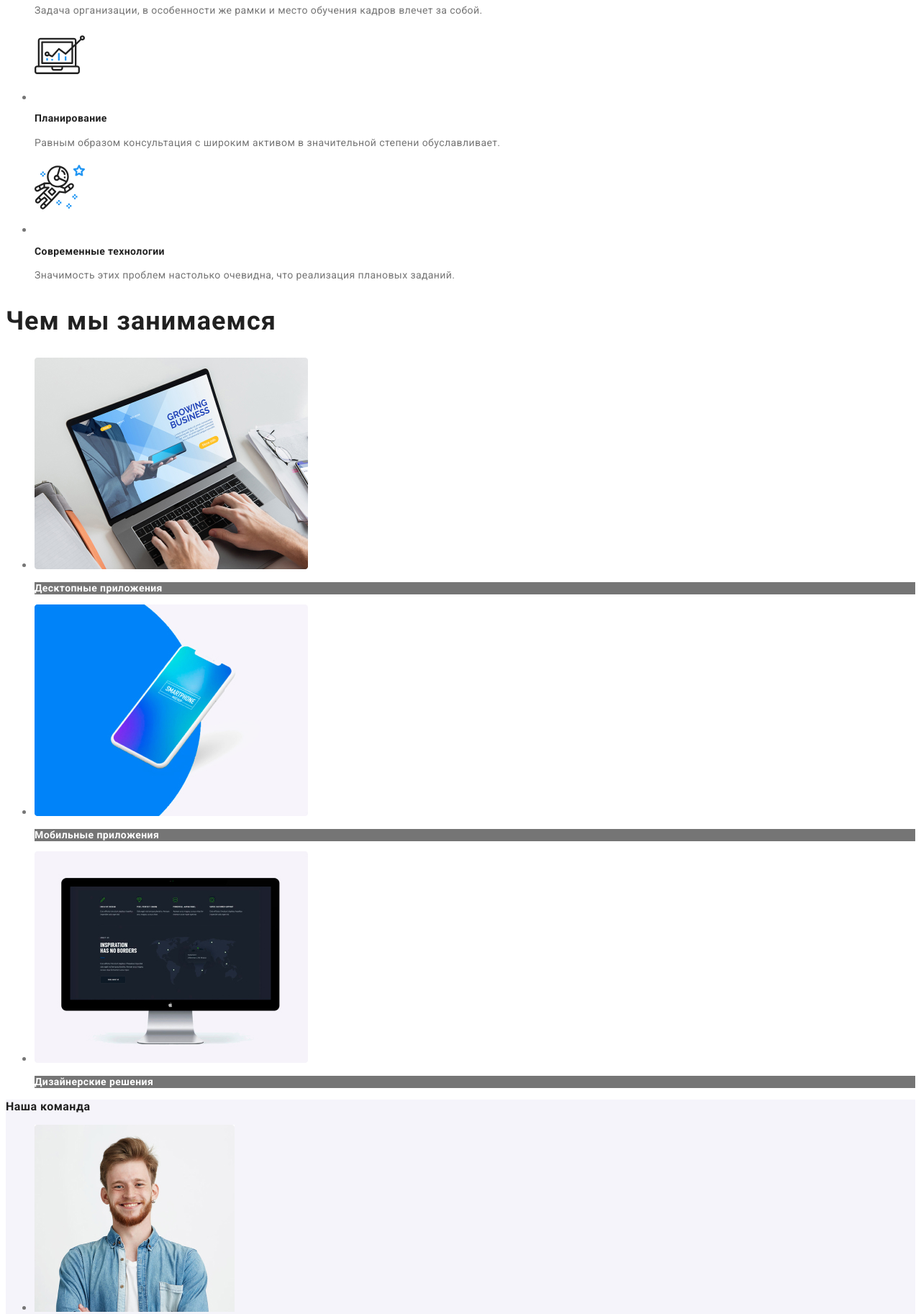
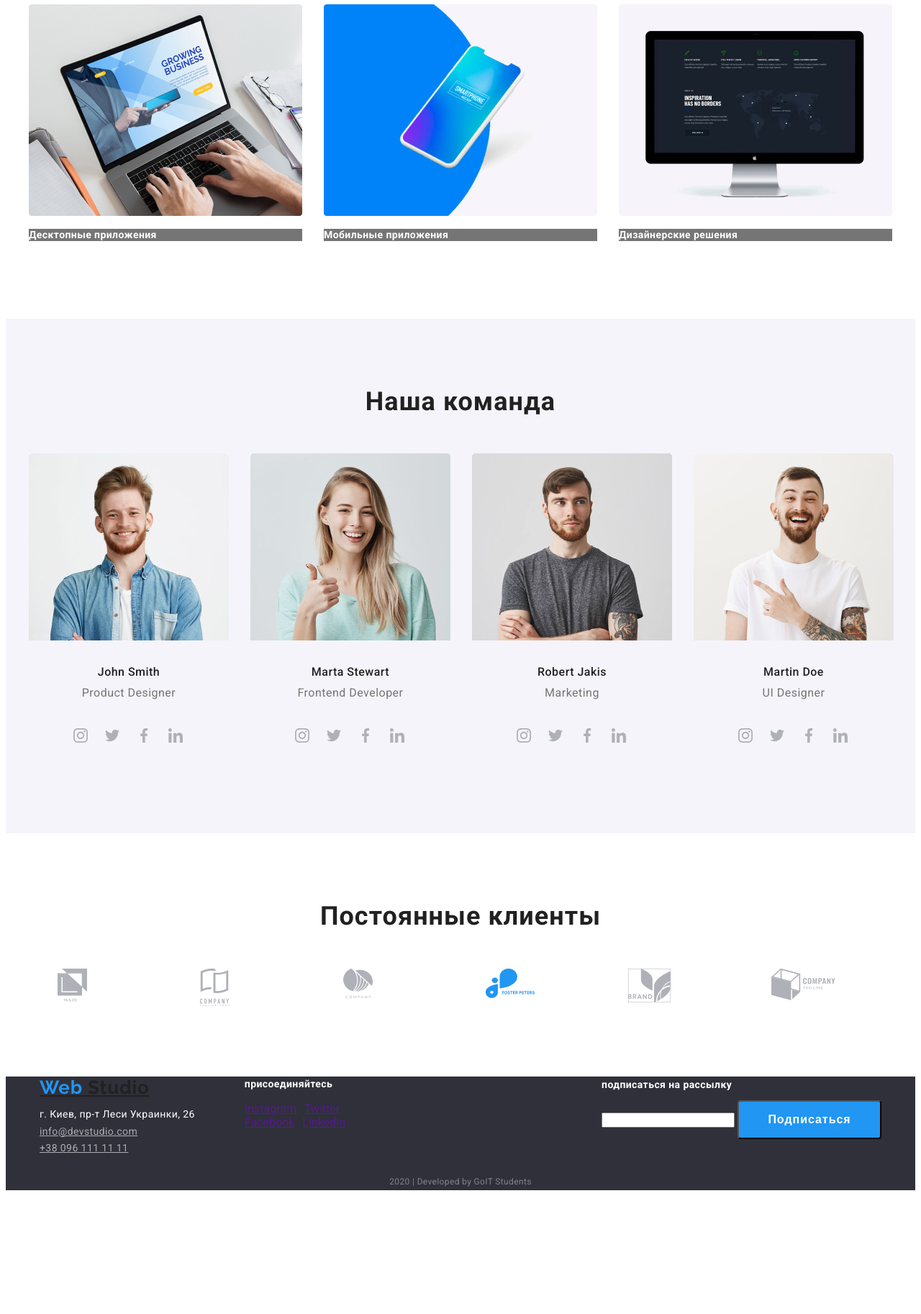
Before and after one commit to Andrey-Kasperovych/goit-markup-hw-03, a plain HTML site: page index.html in a window 1280 px wide. Shown: the part 703-2529 px from the top of the page at 72% size. After the commit the page ends 2369 px from the top, so only its background shows below. Drawn offline with Linux system fonts and the light colour scheme.

Commit message:
Вроди всё... Первый полный вариант работы.

```diff
--- a/css/styles.css
+++ b/css/styles.css
@@ -34,15 +34,19 @@ body {font-family: Roboto, sans-serif;
     color: var(--primary-text-color);
       }
 
-.page-header {
+/*.page-header {
     background-color: #ccc;
-}
+} */
 
 .container {
     margin-left: auto;
     margin-right: auto;
     width: 1200px;
-    outline: 2px solid tomato;
+    }
+
+.main-nav{
+    display: flex;
+    align-items: center;
 }
 
 .logo {color: var(--title-text-color);
@@ -52,6 +56,11 @@ body {font-family: Roboto, sans-serif;
        line-height: 1.2;
        letter-spacing: 0.03em;
 }
+
+/*.container .logo {
+    padding-top: 24px;
+    padding-bottom: 25px;
+}*/
 
 span{color: var(--accent);}
 
@@ -67,13 +76,49 @@ span{color: var(--accent);}
     letter-spacing: 0.02em;
     }
 
-.site-nav .link{color: var(--title-text-color);}
+.site-nav {
+    display: flex;
+    margin-left: 86px;
+}
+
+/*.site-nav .item {
+    margin-right: 50px;
+}
+
+.site-nav .item:last-child {
+    margin-right: 0;
+}*/
+
+.site-nav .item:not(:last-child) {
+    margin-right: 50px;
+}
+
+.site-nav .link{
+    display: block;
+    color: var(--title-text-color);
+    padding-top: 32px;
+    padding-bottom: 32px;
+}
 
 .site-nav .link:hover, .site-nav .link:focus{color: #2196f3;}
 
 .site-nav .link.current{color: var(--accent) ;}
 
-.auth-nav .link{color: var(--primary-text-color);}
+.auth-nav {
+    display: flex;
+    margin-left: auto;
+}
+
+.auth-nav .item + .item {
+    margin-left: 30px;
+}
+
+
+.auth-nav .link{display: block;
+                color: var(--primary-text-color);
+                padding-top: 32px;
+                padding-bottom: 32px;
+}
 
 .auth-nav .link:hover, .auth-nav .link:focus{color: #2196f3;}
 
@@ -81,8 +126,7 @@ span{color: var(--accent);}
     margin-bottom: 94px;
     text-align: center;
     background-color: var(--primary-text-color);
-    outline: 2px solid tomato;
-}
+    }
 
 
 .hero-title{
@@ -105,6 +149,33 @@ span{color: var(--accent);}
 
 .section{
     margin-top: 0;
+    margin-bottom: 94px;
+   }
+
+.section, .detalis{
+
+    width: 1231px;
+    padding-left: 15px;
+    padding-right: 15px;
+    margin-left: auto;
+    margin-right: auto;
+
+}
+
+.advantage-list {
+    display: flex;
+    list-style: none;
+    padding-left: 0;
+    padding-right: 0;
+}
+
+.advantage-list .item {
+    width: 278px;
+    margin-right: 29px;
+}
+
+.advantage-list .item:nth-child(4n) {
+    margin-right: 0;
 }
 
 .advantage-kartinka{
@@ -116,19 +187,48 @@ span{color: var(--accent);}
                       font-size: 14px;
                       line-height: 1.2;
                       letter-spacing: 0.03em;
+                      margin-top: 0;
+                      margin-bottom: 10px;
 
 }
 
 .advantage-list p {font-size: 14px;
                    line-height: 1.71;
                    letter-spacing: 0.03em;
+                   margin-top: 0;
+                   margin-bottom: 0;
                 }
+
+.section, .workk {
+    width: 1230px;
+    padding-left: 15px;
+    padding-right: 15px;
+    margin-left: auto;
+    margin-right: auto;
+}
+
+.work-list {
+    display: flex;
+    list-style: none;
+    padding-left: 0;
+    padding-right: 0;
+}
+
+.work-list .item {
+    width: 380px;
+    margin-right: 30px;
+}
+
+.work-list .item:nth-child(3n) {
+    margin-right: 0;
+}
 
 .work-title{color: var(--title-text-color);
             font-weight: bold;
             font-size: 36px;
             line-height: 1.17;
             letter-spacing: 0.03em;
+            text-align: center;
         }
 
 .work-list .work{background-color: var(--primary-text-color);
@@ -139,45 +239,153 @@ span{color: var(--accent);}
            letter-spacing: 0.03em;
 }
 
+.team-foto {
+    margin-bottom: 30px;
+}
+
 .team-title {
-    font-size: 16px;
+    font-size: 36px;
     line-height: 1.2;
     letter-spacing: 0.03em;
+    text-align: center;
+    margin-top: 0;
+    margin-bottom: 50px;
 }
 
 .team-list h3 {
     font-weight: 500;
     font-size: 16px;
     line-height: 1.2;
-    letter-spacing: 0.03em;}
+    letter-spacing: 0.03em;
+    margin-top: 0;
+    margin-bottom: 10px;
+    text-align: center;
+}
+
+.team-list {
+    display: flex;
+    padding-left: 0;
+    list-style: none;
+}
 
 .team-list p {
          font-size: 16px;
          line-height: 1.2;
-         letter-spacing: 0.03em;}
+         letter-spacing: 0.03em;
+         margin-top: 0;
+         margin-bottom: 28px;
+         text-align: center;
+}
 
-.section-team {background-color: #f5f4fa;}
+.cvet-fona {
+    background-color: #f5f4fa;
+}
+
+.team-list .item {
+    width: 278px;
+    margin-right: 30px;
+}
+
+.team-list .soc-seti {
+    display: flex;
+    list-style: none;
+    padding: 0;
+    margin-left: 50px;
+}
+
+.team-list .item:nth-child(4n) {
+    margin-right: 0;
+}
+.section-team {
+             /*background-color: #f5f4fa;*/
+             padding-top:94px;
+             padding-bottom: 94px;
+             width: 1200px;
+             margin-left: auto;
+             margin-right: auto;
+}
 
 .team-title, .team-list h3 {color: var(--title-text-color);}
+
+
 
 .customers {color: var(--title-text-color);
     font-weight: bold;
     font-size: 36px;
     line-height: 1.2;
     letter-spacing: 0.03em;
+    margin-top: 94px;
+    margin-bottom: 50px;
+    text-align: center;
     }
 
-.footer{background-color: #2f303a;}
+ .client .customers-list {
+    display: flex;
+    list-style: none;
+    width: 1200px;
+}
 
-.address{color: #ffffff;
+.customers-list .item {
+    width: 175px;
+    margin-right: 30px;
+}
+
+.customers-list .item:nth-child(6n) {
+    margin-right: 0;
+}
+
+.footer{
+        background-color: #2f303a;}
+
+.footer-verh {
+    display: flex;
+    margin-left: auto;
+    margin-right: auto;
+    width: 1170px;
+    align-items: flex-start;
+}
+
+.footer .logo {
+    display: block;
+    margin-bottom: 10px;
+}
+
+.address{
+    display: block;
+    color: #ffffff;
     font-family: Roboto;
     font-style: normal;
     font-size: 14px;
     line-height: 1.7;
     letter-spacing: 0.03em;
+    margin-bottom: 10px;
 }
 
 .address a{color: rgba(255, 255, 255, 0.6);}
+
+.signecher{
+    margin-top: 3px;
+}
+
+.rassilka {
+    margin-left: auto;
+}
+
+.connect-glav {
+    margin-left: 69px;
+}
+
+.connect-list {
+    display: flex;
+    list-style: none;
+    flex-wrap: wrap;
+    padding: 0;
+    width: 207px;
+}
+
+.connect-list .item {
+    margin-right: 11px;
+}
 
 .connect, .signecher{color: #ffffff;
     font-weight: bold;
@@ -190,6 +398,7 @@ span{color: var(--accent);}
     font-size: 12px;
     line-height: 2;
     letter-spacing: 0.03em;
+    text-align: center;
 }
 
 .button{
@@ -219,22 +428,56 @@ span{color: var(--accent);}
 /* Portfolio */
 
 .tech-button {
+    display: flex;
+    list-style: none;
+    margin-left: auto;
+    margin-right: auto;
+    width: 450px;
     font-weight: 500;
     font-size: 16px;
     line-height: 1.6;
     letter-spacing: 0.03em;
 }
 
+.tech-button .item {
+    margin-right: 8px;
+}
+
+.tech-button .item:nth-child(5n) {
+    margin-right: 0;
+}
+
+.tehnokryaki {
+    display: flex;
+    flex-wrap: wrap;
+    list-style: none;
+    padding: 0;
+    margin: 0;
+    width: 1200px;
+}
+
+.tehnokryaki .item {
+    width: 370px;
+    margin-right: 30px;
+}
+
+.tehnokryaki .item:nth-child(3n) {
+    margin-right: 0;
+}
+
 .tehnokryaki h2{color: var(--title-text-color);
     font-weight: bold;
     font-size: 18px;
     line-height: 2;
-    letter-spacing: 0.06em;}
+    letter-spacing: 0.06em;
+    margin-left: 34px;
+}
 
 .tehnokryaki p{color: var(--primary-text-color);
     font-size: 16px;
     line-height: 1.9;
     letter-spacing: 0.03em;
+    margin-left: 34px;
 }
 
 .tehnokryaki .text{background-color: var(--accent);
--- a/index.html
+++ b/index.html
@@ -15,25 +15,25 @@
 
           <header class="page-header">
 
-      <nav class="container">
+      <nav class="container main-nav">
         <a href="./index.html" class="logo">
            <span>Web</span> Studio
         </a>
 
         <ul class="site-nav list">
-            <li><a href="./index.html" class="link current">Студия</a></li>
-            <li><a href="./portfolio.html" class="link">Портфолио</a></li>
-            <li><a href="" class="link">Контакты</a></li>
+            <li class="item"><a href="./index.html" class="link current">Студия</a></li>
+            <li class="item"><a href="./portfolio.html" class="link">Портфолио</a></li>
+            <li class="item"><a href="" class="link">Контакты</a></li>
         </ul>
 
         <ul class="auth-nav list">
-            <li>
+            <li class="item">
                 <a href="mailto:info@devstudio.com" class="link">
                     <img src="./images/envelope(hover).svg" alt="конверт">
                     info@devstudio.com
                 </a>
             </li>
-            <li>
+            <li class="item">
                 <a href="tel:380961111111" class="link">
                     <img src="./images/smartphone.svg" alt="телефон">
                     +38 096 111 11 11
@@ -54,24 +54,24 @@
       </section>
     </div>
 
-    <section class="section">
+    <section class="section detalis">
      <ul class="advantage-list">
-         <li>
+         <li class="item">
              <a href=""><img src="./images/antenna1.svg" alt="антена" class="advantage-kartinka"></a>
              <h2 class="title">Внимание к деталям</h2>
              <p>Идейные соображения, а также начало повседневной работы по формированию позиции.</p>
          </li>
-         <li>
+         <li class="item">
             <a href=""><img src="./images/clock1.svg" alt="часы" class="advantage-kartinka"></a>
             <h2 class="title">Пунктуальность</h2>
             <p>Задача организации, в особенности же рамки и место обучения кадров влечет за собой.</p>
          </li>
-         <li>
+         <li class="item">
             <a href=""><img src="./images/diagram1.svg" alt="диаграмма" class="advantage-kartinka"></a>
             <h2 class="title">Планирование</h2>
             <p>Равным образом консультация с широким активом в значительной степени обуславливает.</p>
          </li>
-         <li>
+         <li class="item">
             <a href=""><img src="./images/astronaut1.svg" alt="астронавт" class="advantage-kartinka"></a>
             <h2 class="title">Современные технологии</h2>
             <p>Значимость этих проблем настолько очевидна, что реализация плановых заданий.</p>
@@ -79,32 +79,32 @@
      </ul>
     </section>
 
-    <section class="section">
+    <section class="section workk">
        <h2 class="work-title">Чем мы занимаемся</h2>
        <ul class="work-list">
-           <li>
+           <li class="item">
                <img src="./images/nout.jpg" alt="ноутбук">
                <h3 class="work">Десктопные приложения</h3>
            </li>
-           <li>
+           <li class="item">
                <img src="./images/smart.jpg" alt="смартфон">
                <h3 class="work">Мобильные приложения</h3>
            </li>
-           <li>
+           <li class="item">
                <img src="./images/mon.jpg" alt="монитор">
                <h3 class="work">Дизайнерские решения</h3>
            </li>
        </ul>
     </section>
-
+    <div class="cvet-fona">
     <section class="section-team">
         <h2 class="team-title">Наша команда</h2>
         <ul class="team-list">
-            <li>
-                <img src="./images/foto1.jpg" alt="John Smith">
+            <li class="item">
+                <img src="./images/foto1.jpg" alt="John Smith" class="team-foto">
                 <h3>John Smith</h3>
                 <p>Product Designer</p>
-                <ul>
+                <ul class="soc-seti">
                     <li><a href=""><img src="./images/insta.svg" alt="instagram"></a></li>
                     <li><a href=""><img src="./images/twiter.svg" alt="twiter"></a></li>
                     <li><a href=""><img src="./images/facebook.svg" alt="facebook"></a></li>
@@ -112,11 +112,11 @@
                 </ul>
             </li>
 
-            <li>
-                <img src="./images/foto2.jpg" alt="Marta Stewart">
+            <li class="item">
+                <img src="./images/foto2.jpg" alt="Marta Stewart" class="team-foto">
                 <h3>Marta Stewart</h3>
                 <p>Frontend Developer</p>
-                <ul>
+                <ul class="soc-seti">
                     <li><a href=""><img src="./images/insta.svg" alt="instagram"></a></li>
                     <li><a href=""><img src="./images/twiter.svg" alt="twiter"></a></li>
                     <li><a href=""><img src="./images/facebook.svg" alt="facebook"></a></li>
@@ -124,11 +124,11 @@
                 </ul>
             </li>
 
-            <li>
-                <img src="./images/foto3.jpg" alt="Robert Jakis">
+            <li class="item">
+                <img src="./images/foto3.jpg" alt="Robert Jakis" class="team-foto">
                 <h3>Robert Jakis</h3>
                 <p>Marketing</p>
-                <ul>
+                <ul class="soc-seti">
                     <li><a href=""><img src="./images/insta.svg" alt="instagram"></a></li>
                     <li><a href=""><img src="./images/twiter.svg" alt="twiter"></a></li>
                     <li><a href=""><img src="./images/facebook.svg" alt="facebook"></a></li>
@@ -136,11 +136,11 @@
                 </ul>
             </li>
 
-            <li>
-                <img src="./images/foto4.jpg" alt="Martin Doe">
+            <li class="item">
+                <img src="./images/foto4.jpg" alt="Martin Doe" class="team-foto">
                 <h3>Martin Doe</h3>
                 <p>UI Designer</p>
-                <ul>
+                <ul class="soc-seti">
                     <li><a href=""><img src="./images/insta.svg" alt="instagram"></a></li>
                     <li><a href=""><img src="./images/twiter.svg" alt="twiter"></a></li>
                     <li><a href=""><img src="./images/facebook.svg" alt="facebook"></a></li>
@@ -150,21 +150,23 @@
 
         </ul>
     </section>
+    </div>
 
-    <section class="section">
+    <section class="section client">
         <h2 class="customers">Постоянные клиенты</h2>
-        <ul>
-            <li><a href=""><img src="./images/logo1.svg" alt="logo 1"></a></li>
-            <li><a href=""><img src="./images/logo2.svg" alt="logo 2"></a></li>
-            <li><a href=""><img src="./images/logo3.svg" alt="logo 3"></a></li>
-            <li><a href=""><img src="./images/logo4.svg" alt="logo 4"></a></li>
-            <li><a href=""><img src="./images/logo5.svg" alt="logo 5"></a></li>
-            <li><a href=""><img src="./images/logo6.svg" alt="logo 6"></a></li>
+        <ul class="customers-list">
+            <li class="item"><a href=""><img src="./images/logo1.svg" alt="logo 1"></a></li>
+            <li class="item"><a href=""><img src="./images/logo2.svg" alt="logo 2"></a></li>
+            <li class="item"><a href=""><img src="./images/logo3.svg" alt="logo 3"></a></li>
+            <li class="item"><a href=""><img src="./images/logo4.svg" alt="logo 4"></a></li>
+            <li class="item"><a href=""><img src="./images/logo5.svg" alt="logo 5"></a></li>
+            <li class="item"><a href=""><img src="./images/logo6.svg" alt="logo 6"></a></li>
         </ul>
     </section>
     </main>
    <!--Логотип, физический адрес, контакты, страницы в соц. сетях, подписка на рассылку-->
     <footer class="footer">
+      <div class="footer-verh">
         <div>
             <a href="./index.html" class="logo"><span>Web</span> Studio</a>
 
@@ -181,21 +183,22 @@
         </div>
 
 
-        <div>
+        <div class="connect-glav">
             <b class="connect">присоединяйтесь</b>
-            <ul>
-               <li><a href="" aria-label="Instagram link">Instagram</a></li>
-               <li><a href="" aria-label="Twitter link">Twitter</a></li>
-               <li><a href="" aria-label="Facebook link">Facebook</a></li>
-               <li><a href="" aria-label="LinkedIn link">LinkedIn</a></li>
+            <ul class="connect-list">
+               <li class="item"><a href="" aria-label="Instagram link">Instagram</a></li>
+               <li class="item"><a href="" aria-label="Twitter link">Twitter</a></li>
+               <li class="item"><a href="" aria-label="Facebook link">Facebook</a></li>
+               <li class="item"><a href="" aria-label="LinkedIn link">LinkedIn</a></li>
             </ul>
         </div>
 
-        <div>
+        <div class="rassilka">
             <p class="signecher">подписаться на рассылку</p>
             <input type="text" name="user_name" />
             <button type="submit" class="button primary">Подписаться</button>
         </div>
+    </div>
 
         <p class="footer-down">2020 | Developed by GoIT Students </p>
 
```
Also changed, not shown: portfolio.html (+40 -38 lines).
